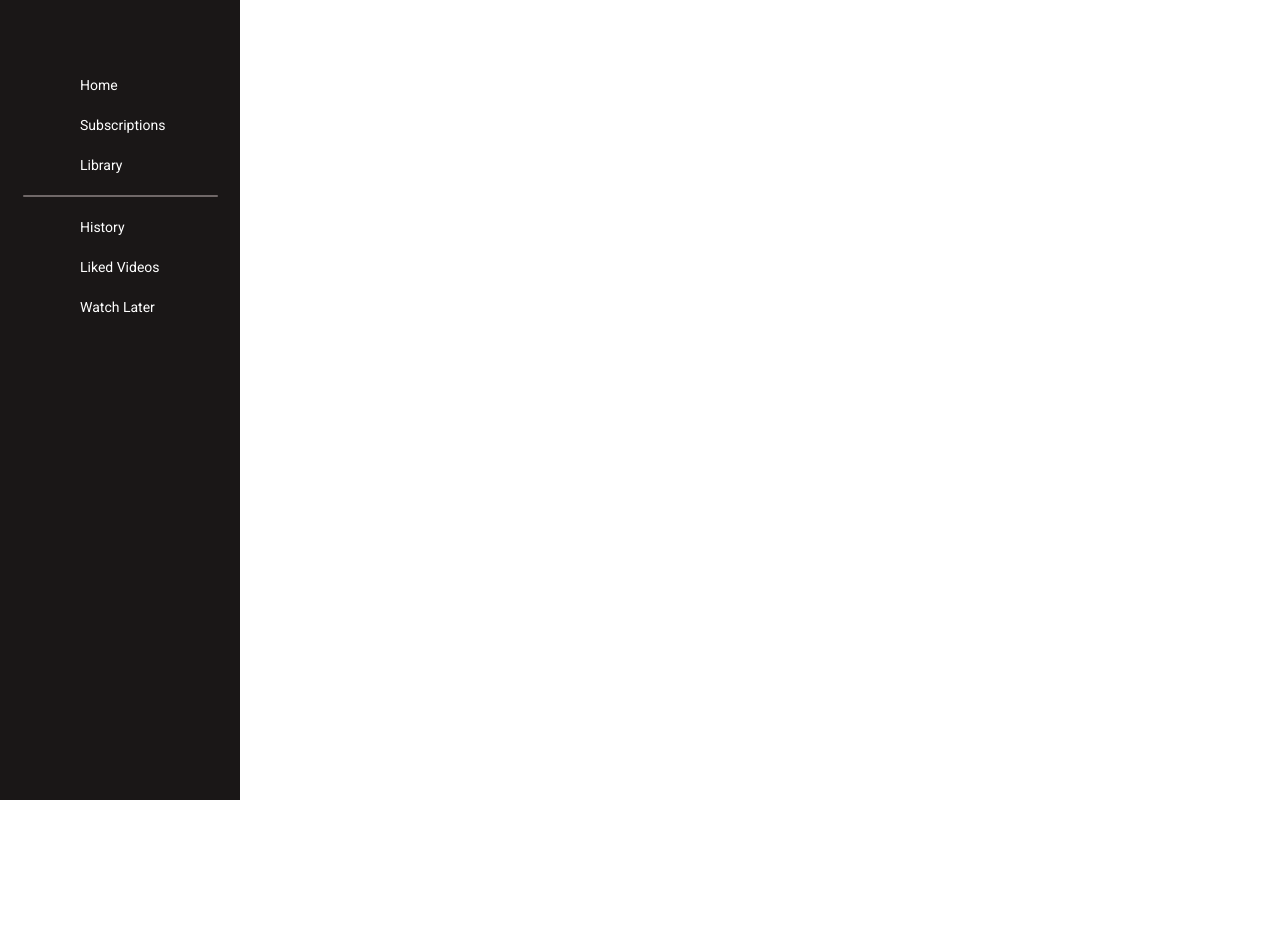
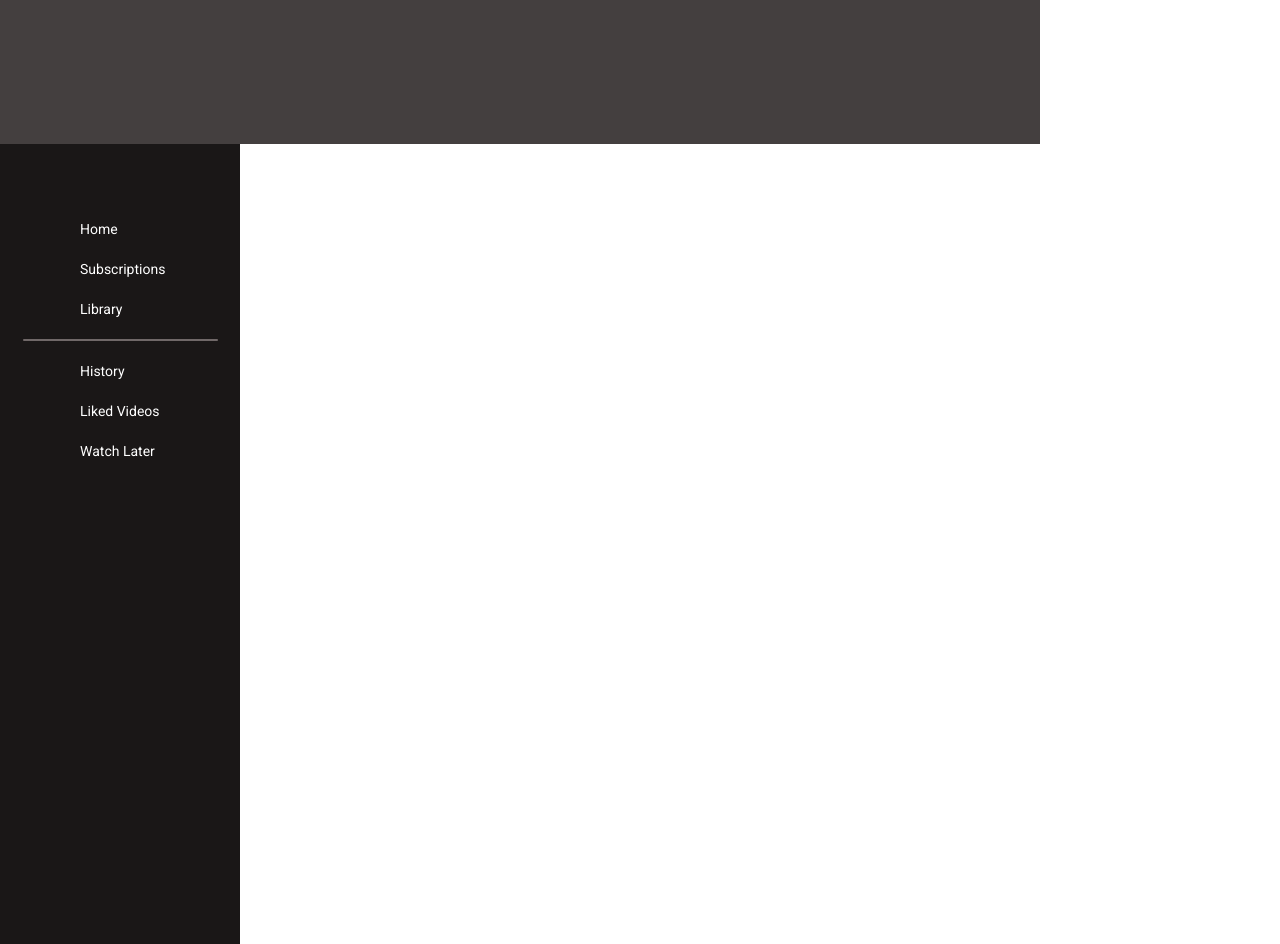
Before and after one commit to aggie-coding-club/RevTube, a SvelteKit app: page / in a window 1280 px wide. Before the commit the page ends 800 px from the top, so only its background shows below. Built offline with nearby package versions, Linux system fonts and the light colour scheme; some icons are missing.

Commit message:
started navbar skeleton

```diff
--- /dev/null
+++ b/src/components/navbar.svelte
@@ -0,0 +1,14 @@
+<script>
+	import '../routes/styles.css';
+</script>
+
+<div class="navbar">
+</div>
+
+<style>
+	@import url('https://fonts.googleapis.com/css2?family=Roboto&display=swap');
+    .navbar{
+        width: calc(100vw - 24rem); height:14.4rem;
+        background-color: #443f3f;
+    }
+</style>
--- a/src/routes/+layout.svelte
+++ b/src/routes/+layout.svelte
@@ -1,11 +1,13 @@
 <script>
 	import './styles.css';
 	import Sidebar from '../components/sidebar.svelte';
+	import Navbar from '../components/navbar.svelte';
 </script>
 
 <div class="app">
 	<main>
 		<slot />
+		<Navbar/>
 		<Sidebar />
 	</main>
 </div>
```
